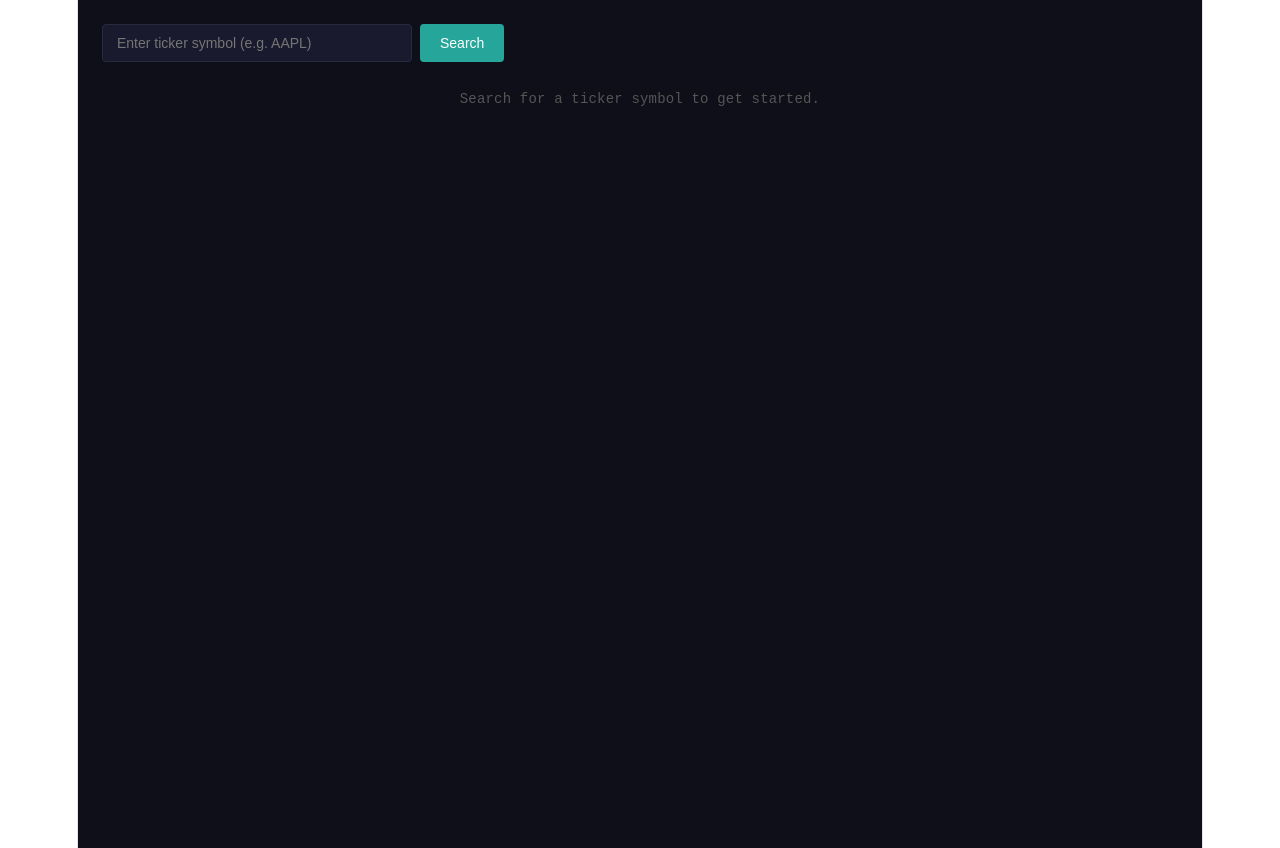
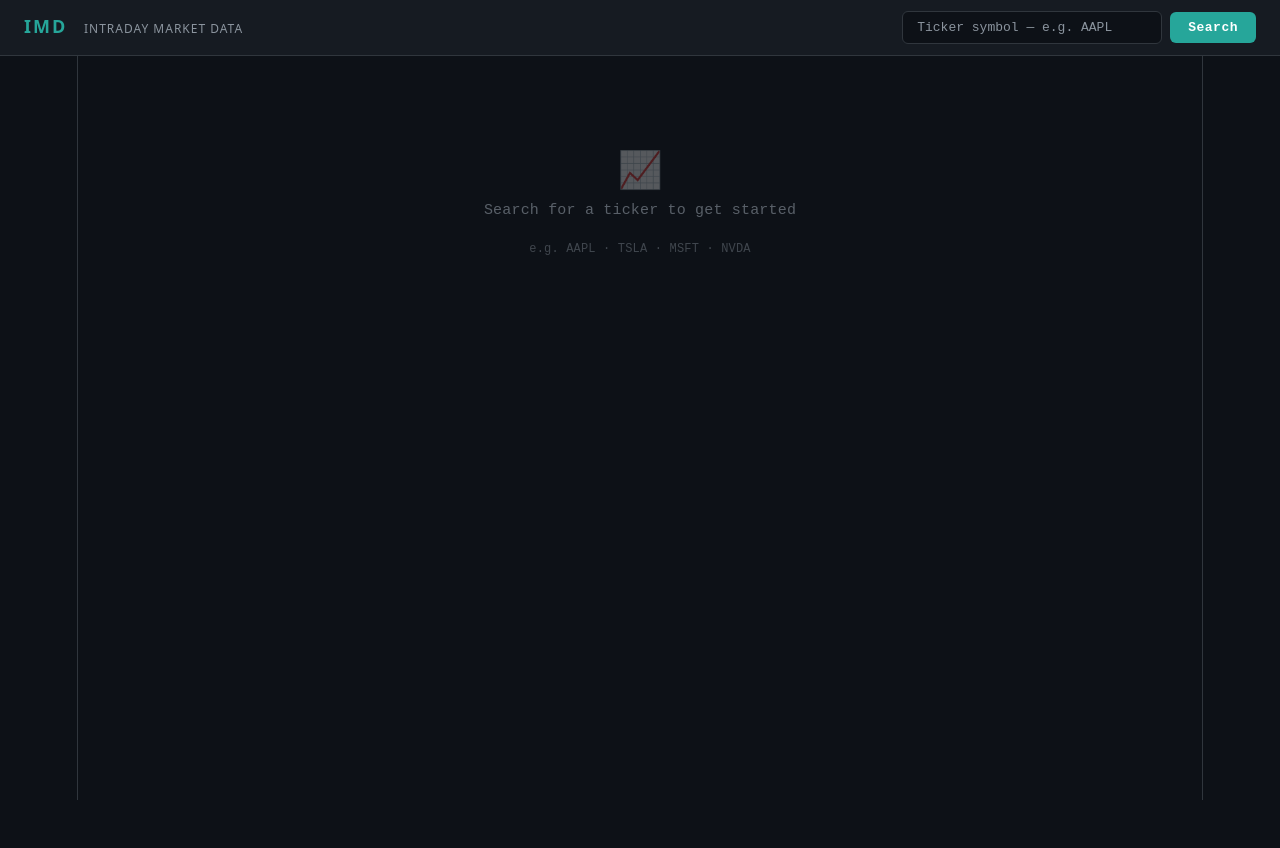
Before and after one commit to mdw223/Intraday_Market_Data, a React (Vite) app in the folder app/: page / in a window 1280 px wide. After the commit the page ends 800 px from the top, so only its background shows below. Built offline with nearby package versions, Linux system fonts and the light colour scheme; no server answers.

Commit message:
UI update

```diff
--- /dev/null
+++ b/app/src/dashboard.css
@@ -0,0 +1,311 @@
+/* ─── Reset ─────────────────────────────────────────────────────────────── */
+*, *::before, *::after {
+  box-sizing: border-box;
+  margin: 0;
+  padding: 0;
+}
+
+/* ─── Tokens ────────────────────────────────────────────────────────────── */
+:root {
+  --bg:        #0d1117;
+  --surface:   #161b22;
+  --surface-2: #1c2128;
+  --border:    #30363d;
+  --text:      #e6edf3;
+  --muted:     #8b949e;
+  --teal:      #26a69a;
+  --red:       #ef5350;
+  --font:      'Courier New', Courier, monospace;
+}
+
+/* ─── Page ──────────────────────────────────────────────────────────────── */
+.db-page {
+  background: var(--bg);
+  min-height: 100vh;
+  color: var(--text);
+  font-family: var(--font);
+  font-size: 14px;
+  padding-top: 56px; /* height of navbar */
+}
+
+.db-content {
+  padding: 24px 28px;
+  display: flex;
+  flex-direction: column;
+  gap: 24px;
+}
+
+/* ─── Navbar ────────────────────────────────────────────────────────────── */
+.db-navbar {
+  position: fixed;
+  top: 0;
+  left: 0;
+  right: 0;
+  height: 56px;
+  background: var(--surface);
+  border-bottom: 1px solid var(--border);
+  display: flex;
+  align-items: center;
+  justify-content: space-between;
+  padding: 0 24px;
+  z-index: 100;
+}
+
+.db-navbar__brand {
+  font-size: 18px;
+  font-weight: 700;
+  letter-spacing: 2px;
+  color: var(--teal);
+  text-transform: uppercase;
+}
+
+.db-navbar__brand span {
+  color: var(--muted);
+  font-weight: 400;
+  font-size: 12px;
+  letter-spacing: 1px;
+  margin-left: 10px;
+}
+
+.db-navbar__search {
+  display: flex;
+  gap: 8px;
+  align-items: center;
+}
+
+/* ─── Input ─────────────────────────────────────────────────────────────── */
+.db-input {
+  padding: 8px 14px;
+  background: var(--bg);
+  border: 1px solid var(--border);
+  color: var(--text);
+  border-radius: 6px;
+  width: 260px;
+  font-family: var(--font);
+  font-size: 13px;
+  outline: none;
+  transition: border-color 0.15s;
+}
+
+.db-input:focus {
+  border-color: var(--teal);
+}
+
+.db-input::placeholder {
+  color: var(--muted);
+}
+
+/* ─── Button ────────────────────────────────────────────────────────────── */
+.db-btn {
+  padding: 8px 18px;
+  background: var(--teal);
+  border: none;
+  color: #fff;
+  border-radius: 6px;
+  font-family: var(--font);
+  font-size: 13px;
+  font-weight: 600;
+  cursor: pointer;
+  letter-spacing: 0.5px;
+  transition: opacity 0.15s, background 0.15s;
+}
+
+.db-btn:hover:not(:disabled) {
+  background: #2bbbaf;
+}
+
+.db-btn:disabled {
+  cursor: not-allowed;
+}
+
+.db-btn--loading {
+  animation: pulse 1.2s ease-in-out infinite;
+}
+
+@keyframes pulse {
+  0%, 100% { opacity: 1; }
+  50%       { opacity: 0.5; }
+}
+
+/* ─── Error ─────────────────────────────────────────────────────────────── */
+.db-error {
+  color: var(--red);
+  font-size: 13px;
+  padding: 10px 14px;
+  background: rgba(239, 83, 80, 0.08);
+  border: 1px solid rgba(239, 83, 80, 0.25);
+  border-radius: 6px;
+}
+
+/* ─── Stats panel ───────────────────────────────────────────────────────── */
+.db-stats {
+  display: flex;
+  gap: 2px;
+  flex-wrap: wrap;
+  background: var(--border);
+  border-radius: 8px;
+  overflow: hidden;
+  border: 1px solid var(--border);
+}
+
+.db-stat {
+  background: var(--surface);
+  padding: 12px 20px;
+  flex: 1;
+  min-width: 100px;
+}
+
+.db-stat--price {
+  background: var(--surface-2);
+}
+
+.db-stat__label {
+  font-size: 10px;
+  color: var(--muted);
+  text-transform: uppercase;
+  letter-spacing: 1.2px;
+  margin-bottom: 4px;
+}
+
+.db-stat__value {
+  font-size: 15px;
+  font-weight: 600;
+  color: var(--text);
+  white-space: nowrap;
+  overflow: hidden;
+  text-overflow: ellipsis;
+}
+
+.db-stat__value--large {
+  font-size: 20px;
+}
+
+.db-stat__value--bull { color: var(--teal); }
+.db-stat__value--bear { color: var(--red); }
+
+/* ─── Section ───────────────────────────────────────────────────────────── */
+.db-section {
+  display: flex;
+  flex-direction: column;
+  gap: 12px;
+}
+
+.db-section__header {
+  display: flex;
+  align-items: center;
+  gap: 12px;
+}
+
+.db-section__label {
+  font-size: 11px;
+  color: var(--muted);
+  text-transform: uppercase;
+  letter-spacing: 1.5px;
+  white-space: nowrap;
+}
+
+.db-section__rule {
+  flex: 1;
+  height: 1px;
+  background: var(--border);
+}
+
+.db-section__badge {
+  font-size: 12px;
+  font-weight: 700;
+  padding: 2px 8px;
+  border-radius: 4px;
+  white-space: nowrap;
+}
+
+.db-section__badge--bull {
+  color: var(--teal);
+  background: rgba(38, 166, 154, 0.12);
+}
+
+.db-section__badge--bear {
+  color: var(--red);
+  background: rgba(239, 83, 80, 0.12);
+}
+
+/* ─── Intraday panel ────────────────────────────────────────────────────── */
+.db-intraday-panel {
+  display: flex;
+  gap: 16px;
+  align-items: flex-start;
+}
+
+.db-intraday-panel__chart {
+  flex: 1;
+  min-width: 0;
+}
+
+.db-intraday-stats {
+  width: 170px;
+  flex-shrink: 0;
+  background: var(--surface);
+  border: 1px solid var(--border);
+  border-radius: 8px;
+  overflow: hidden;
+}
+
+.db-intraday-stats--bull {
+  border-top: 3px solid var(--teal);
+}
+
+.db-intraday-stats--bear {
+  border-top: 3px solid var(--red);
+}
+
+.db-intraday-stat {
+  padding: 10px 16px;
+  border-bottom: 1px solid var(--border);
+}
+
+.db-intraday-stat:last-child {
+  border-bottom: none;
+}
+
+.db-intraday-stat__label {
+  font-size: 10px;
+  color: var(--muted);
+  text-transform: uppercase;
+  letter-spacing: 1.2px;
+  margin-bottom: 3px;
+}
+
+.db-intraday-stat__value {
+  font-size: 15px;
+  font-weight: 600;
+  color: var(--text);
+}
+
+.db-intraday-stat__value--bull { color: var(--teal); }
+.db-intraday-stat__value--bear { color: var(--red); }
+
+/* ─── Empty state ───────────────────────────────────────────────────────── */
+.db-empty {
+  display: flex;
+  flex-direction: column;
+  align-items: center;
+  justify-content: center;
+  gap: 12px;
+  padding: 80px 0;
+  color: var(--muted);
+  text-align: center;
+}
+
+.db-empty__icon {
+  font-size: 36px;
+  opacity: 0.3;
+}
+
+.db-empty__text {
+  font-size: 15px;
+  opacity: 0.6;
+}
+
+.db-empty__hint {
+  font-size: 12px;
+  opacity: 0.4;
+}
--- a/app/src/dashboard.tsx
+++ b/app/src/dashboard.tsx
@@ -2,17 +2,22 @@ import { useRef, useEffect, useState } from "react";
 import { createChart, CandlestickSeries, HistogramSeries, type UTCTimestamp } from "lightweight-charts";
 import type { MonthlyStockData, DailyData } from "../../api/src/types/types";
 import { ApiClient } from "./apiClient";
+import "./dashboard.css";
 
 const CHART_OPTIONS = {
   autoSize: true,
-  height: 400,
+  height: 420,
   layout: {
-    background: { color: '#1a1a2e' },
-    textColor: '#d1d4dc',
+    background: { color: '#161b22' },
+    textColor: '#8b949e',
   },
   grid: {
-    vertLines: { color: '#2a2a3e' },
-    horzLines: { color: '#2a2a3e' },
+    vertLines: { color: '#21262d' },
+    horzLines: { color: '#21262d' },
+  },
+  crosshair: {
+    vertLine: { color: '#30363d' },
+    horzLine: { color: '#30363d' },
   },
 };
 
@@ -121,74 +126,114 @@ export default function Dashboard() {
     return () => chart.remove();
   }, [intradayChartData]);
 
+  const isBull = selectedDay ? selectedDay.dayReturnPercentage >= 0 : true;
+
   return (
-    <div style={{ padding: '24px', background: '#0f0f1a', minHeight: '100vh', color: '#d1d4dc', fontFamily: 'monospace' }}>
-
-      {/* Search bar */}
-      <div style={{ display: 'flex', gap: '8px', marginBottom: '24px' }}>
+    <>
+      {/* Navbar */}
+      <nav className="db-navbar">
+        <div className="db-navbar__brand">
+          IMD <span>Intraday Market Data</span>
+        </div>
+        <div className="db-navbar__search">
           <input
+            className="db-input"
             type="text"
             value={symbol}
             onChange={e => setSymbol(e.target.value)}
             onKeyDown={handleKeyDown}
-          placeholder="Enter ticker symbol (e.g. AAPL)"
-          style={{ padding: '10px 14px', background: '#1a1a2e', border: '1px solid #2a2a3e', color: '#d1d4dc', borderRadius: '4px', width: '280px', fontSize: '14px' }}
+            placeholder="Ticker symbol — e.g. AAPL"
           />
           <button
+            className={`db-btn${loading ? ' db-btn--loading' : ''}`}
             onClick={handleSearch}
             disabled={loading}
-          style={{ padding: '10px 20px', background: '#26a69a', border: 'none', color: '#fff', borderRadius: '4px', cursor: loading ? 'not-allowed' : 'pointer', fontSize: '14px', opacity: loading ? 0.6 : 1 }}
           >
-          {loading ? 'Loading...' : 'Search'}
+            {loading ? 'Loading…' : 'Search'}
           </button>
         </div>
+      </nav>
 
-      {/* Inline error */}
-      {error && (
-        <p style={{ color: '#ef5350', marginBottom: '16px', fontSize: '14px' }}>{error}</p>
-      )}
+      {/* Page body */}
+      <main className="db-page">
+        <div className="db-content">
 
-      {/* Stats panel */}
+          {error && <p className="db-error">{error}</p>}
+
+          {/* Stock stats panel */}
           {stockData && (
-        <div style={{ display: 'flex', gap: '24px', flexWrap: 'wrap', marginBottom: '24px', padding: '16px', background: '#1a1a2e', borderRadius: '6px' }}>
-          <Stat label="Symbol" value={stockData.metaData.symbol} />
-          <Stat label="Name" value={stockData.metaData.longName} />
-          <Stat label="Exchange" value={stockData.metaData.fullExchangeName} />
-          <Stat label="Currency" value={stockData.metaData.currency} />
-          <Stat label="Price" value={`${stockData.metaData.regularMarketPrice.toFixed(2)}`} />
-          <Stat label="52W High" value={`${stockData.metaData.fiftyTwoWeekHigh.toFixed(2)}`} />
-          <Stat label="52W Low" value={`${stockData.metaData.fiftyTwoWeekLow.toFixed(2)}`} />
+            <div className="db-stats">
+              <div className="db-stat db-stat--price">
+                <div className="db-stat__label">Symbol</div>
+                <div className="db-stat__value db-stat__value--large">{stockData.metaData.symbol}</div>
+              </div>
+              <div className="db-stat" style={{ flex: 2 }}>
+                <div className="db-stat__label">Name</div>
+                <div className="db-stat__value">{stockData.metaData.longName}</div>
+              </div>
+              <div className="db-stat db-stat--price">
+                <div className="db-stat__label">Price</div>
+                <div className="db-stat__value db-stat__value--large">
+                  {stockData.metaData.regularMarketPrice.toFixed(2)}
+                </div>
+              </div>
+              <div className="db-stat">
+                <div className="db-stat__label">52W High</div>
+                <div className="db-stat__value db-stat__value--bull">
+                  {stockData.metaData.fiftyTwoWeekHigh.toFixed(2)}
+                </div>
+              </div>
+              <div className="db-stat">
+                <div className="db-stat__label">52W Low</div>
+                <div className="db-stat__value db-stat__value--bear">
+                  {stockData.metaData.fiftyTwoWeekLow.toFixed(2)}
+                </div>
+              </div>
+              <div className="db-stat">
+                <div className="db-stat__label">Exchange</div>
+                <div className="db-stat__value">{stockData.metaData.fullExchangeName}</div>
+              </div>
+              <div className="db-stat">
+                <div className="db-stat__label">Currency</div>
+                <div className="db-stat__value">{stockData.metaData.currency}</div>
+              </div>
             </div>
           )}
 
           {/* Monthly chart */}
           {monthlyChartData.length > 0 && (
-        <div style={{ marginBottom: '32px' }}>
-          <h2 style={{ marginBottom: '8px', fontSize: '14px', color: '#888', textTransform: 'uppercase', letterSpacing: '1px' }}>
-            Monthly Overview — click a candle to drill into that day
-          </h2>
+            <div className="db-section">
+              <div className="db-section__header">
+                <span className="db-section__label">Monthly Overview</span>
+                <div className="db-section__rule" />
+                <span className="db-section__label" style={{ opacity: 0.45 }}>click a candle to drill into that day</span>
+              </div>
               <div ref={monthlyChartRef} style={{ width: '100%' }} />
             </div>
           )}
 
           {/* Intraday chart */}
           {selectedDay && (
-        <div>
-          <h2 style={{ marginBottom: '12px', fontSize: '14px', color: '#888', textTransform: 'uppercase', letterSpacing: '1px' }}>
-            Intraday — {selectedDay.date}
-          </h2>
-          <div style={{ display: 'flex', gap: '16px', alignItems: 'flex-start' }}>
-            <div ref={intradayChartRef} style={{ flex: 1 }} />
-            <div style={{ width: '160px', flexShrink: 0, background: '#1a1a2e', borderRadius: '6px', padding: '16px', display: 'flex', flexDirection: 'column', gap: '12px' }}>
-              <Stat label="Open"   value={selectedDay.dayOpen.toFixed(2)} />
-              <Stat label="Close"  value={selectedDay.dayClose.toFixed(2)} />
-              <Stat label="High"   value={selectedDay.dayHigh.toFixed(2)} />
-              <Stat label="Low"    value={selectedDay.dayLow.toFixed(2)} />
-              <Stat label="Volume" value={formatVolume(selectedDay.dayVolume)} />
-              <div>
-                <div style={{ fontSize: '11px', color: '#666', textTransform: 'uppercase', letterSpacing: '1px' }}>Return</div>
-                <div style={{ fontSize: '15px', fontWeight: 600, color: selectedDay.dayReturnPercentage >= 0 ? '#26a69a' : '#ef5350' }}>
-                  {selectedDay.dayReturnPercentage >= 0 ? '+' : ''}{selectedDay.dayReturnPercentage.toFixed(2)}%
+            <div className="db-section">
+              <div className="db-section__header">
+                <span className="db-section__label">Intraday — {selectedDay.date}</span>
+                <div className="db-section__rule" />
+                <span className={`db-section__badge ${isBull ? 'db-section__badge--bull' : 'db-section__badge--bear'}`}>
+                  {isBull ? '+' : ''}{selectedDay.dayReturnPercentage.toFixed(2)}%
+                </span>
+              </div>
+              <div className="db-intraday-panel">
+                <div className="db-intraday-panel__chart" ref={intradayChartRef} />
+                <div className={`db-intraday-stats ${isBull ? 'db-intraday-stats--bull' : 'db-intraday-stats--bear'}`}>
+                  <IntradayStat label="Open"   value={selectedDay.dayOpen.toFixed(2)} />
+                  <IntradayStat label="Close"  value={selectedDay.dayClose.toFixed(2)} />
+                  <IntradayStat label="High"   value={selectedDay.dayHigh.toFixed(2)} />
+                  <IntradayStat label="Low"    value={selectedDay.dayLow.toFixed(2)} />
+                  <IntradayStat label="Volume" value={formatVolume(selectedDay.dayVolume)} />
+                  <div className="db-intraday-stat">
+                    <div className="db-intraday-stat__label">Return</div>
+                    <div className={`db-intraday-stat__value ${isBull ? 'db-intraday-stat__value--bull' : 'db-intraday-stat__value--bear'}`}>
+                      {isBull ? '+' : ''}{selectedDay.dayReturnPercentage.toFixed(2)}%
                     </div>
                   </div>
                 </div>
@@ -198,8 +243,24 @@ export default function Dashboard() {
 
           {/* Empty state */}
           {!stockData && !loading && !error && (
-        <p style={{ color: '#555', fontSize: '14px' }}>Search for a ticker symbol to get started.</p>
+            <div className="db-empty">
+              <div className="db-empty__icon">📈</div>
+              <div className="db-empty__text">Search for a ticker to get started</div>
+              <div className="db-empty__hint">e.g. AAPL · TSLA · MSFT · NVDA</div>
+            </div>
           )}
+
+        </div>
+      </main>
+    </>
+  );
+}
+
+function IntradayStat({ label, value }: { label: string; value: string }) {
+  return (
+    <div className="db-intraday-stat">
+      <div className="db-intraday-stat__label">{label}</div>
+      <div className="db-intraday-stat__value">{value}</div>
     </div>
   );
 }
@@ -210,12 +271,3 @@ function formatVolume(v: number): string {
   if (v >= 1_000)         return (v / 1_000).toFixed(1) + 'K';
   return String(v);
 }
-
-function Stat({ label, value }: { label: string; value: string | undefined }) {
-  return (
-    <div>
-      <div style={{ fontSize: '11px', color: '#666', textTransform: 'uppercase', letterSpacing: '1px' }}>{label}</div>
-      <div style={{ fontSize: '15px', fontWeight: 600 }}>{value ?? '—'}</div>
-    </div>
-  );
-}
```
Lines whose indentation alone changed are shown as unchanged.
